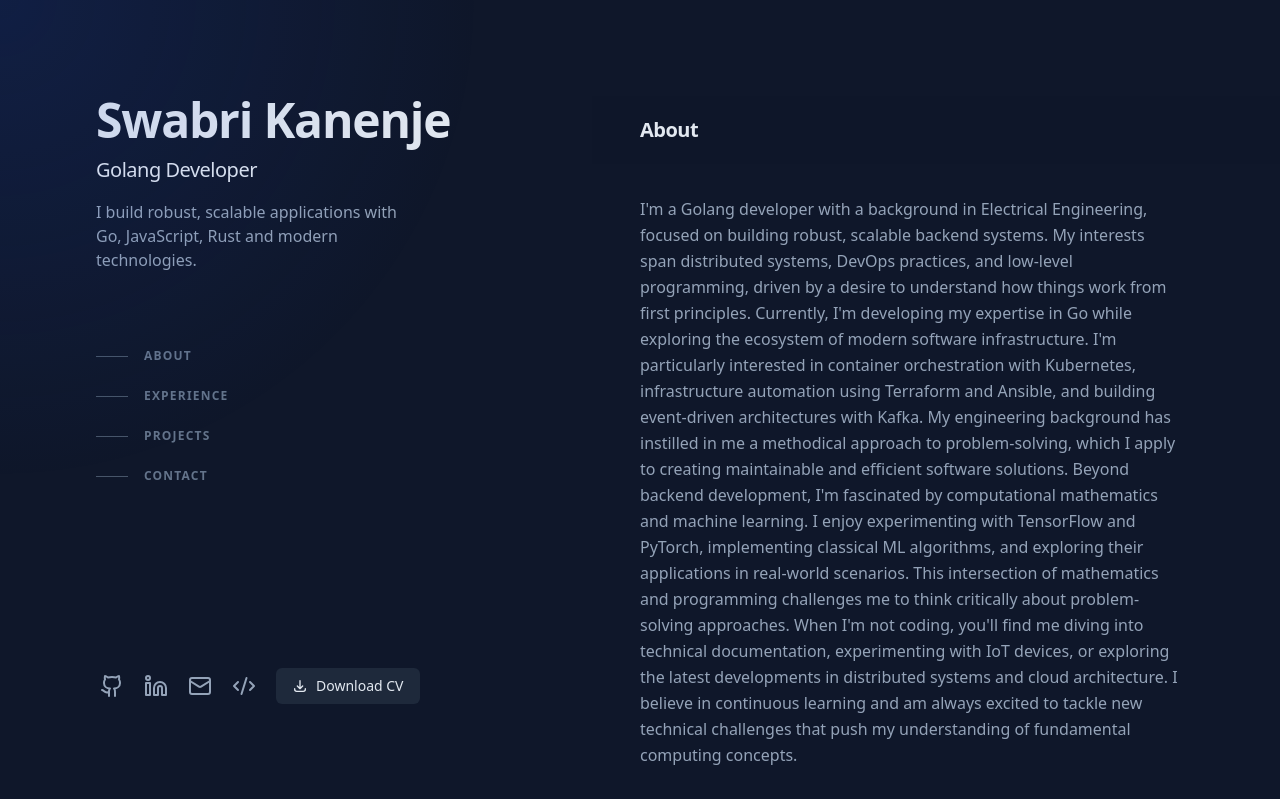
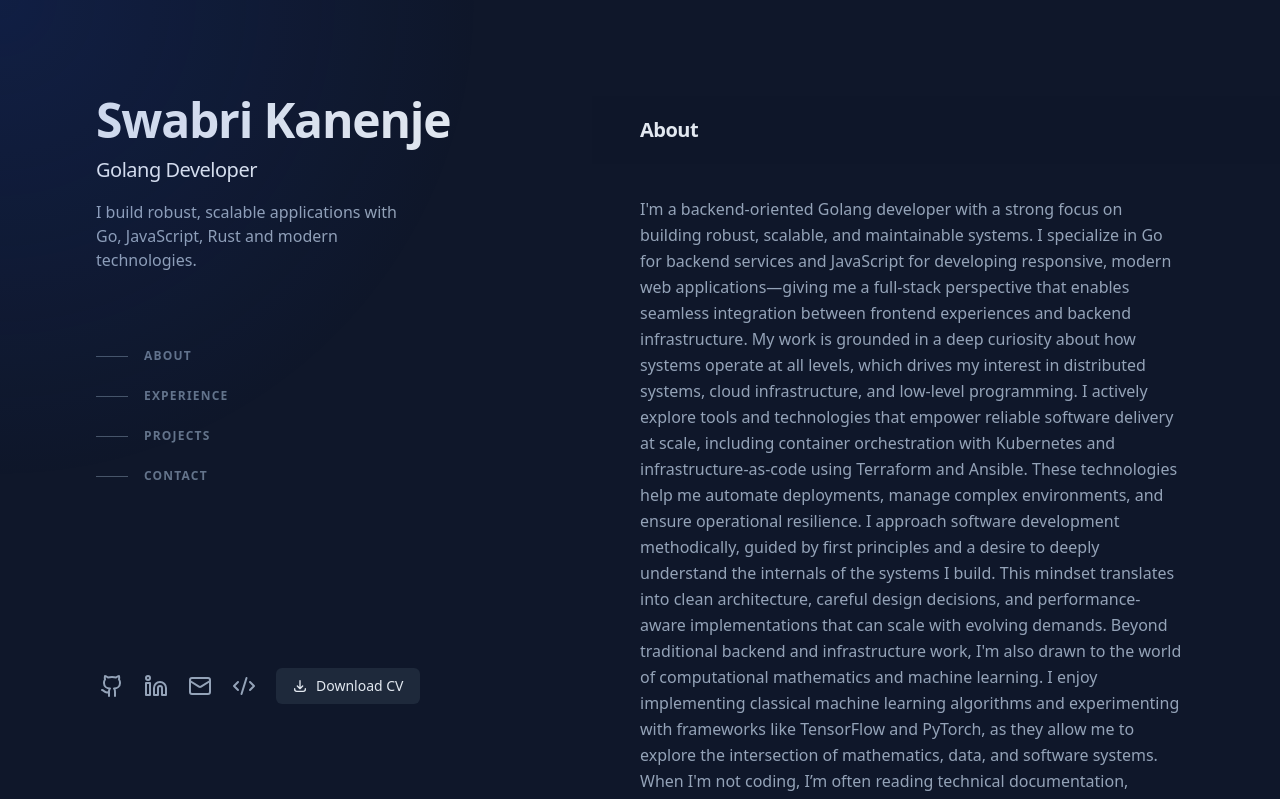
Before and after one commit to skanenje/portfolio2.0, a Next.js app: page / in a window 1280 px wide. Shown: the top 799 px of the page. Built offline with nearby package versions, Linux system fonts and the light colour scheme.

Commit message:
update bio

```diff
--- a/app/page.tsx
+++ b/app/page.tsx
@@ -171,13 +171,15 @@ export default function Home() {
               </div>
               <div>
                 <p className="mb-4">
-                  I'm a Golang developer with a background in Electrical Engineering, focused on building robust, scalable backend systems. My interests span distributed systems, DevOps practices, and low-level programming, driven by a desire to understand how things work from first principles.
+                I'm a backend-oriented Golang developer with a strong focus on building robust, scalable, and maintainable systems. I specialize in Go for backend services and JavaScript for developing responsive, modern web applications—giving me a full-stack perspective that enables seamless integration between frontend experiences and backend infrastructure.
 
-                  Currently, I'm developing my expertise in Go while exploring the ecosystem of modern software infrastructure. I'm particularly interested in container orchestration with Kubernetes, infrastructure automation using Terraform and Ansible, and building event-driven architectures with Kafka. My engineering background has instilled in me a methodical approach to problem-solving, which I apply to creating maintainable and efficient software solutions.
+My work is grounded in a deep curiosity about how systems operate at all levels, which drives my interest in distributed systems, cloud infrastructure, and low-level programming. I actively explore tools and technologies that empower reliable software delivery at scale, including container orchestration with Kubernetes and infrastructure-as-code using Terraform and Ansible. These technologies help me automate deployments, manage complex environments, and ensure operational resilience.
 
-                  Beyond backend development, I'm fascinated by computational mathematics and machine learning. I enjoy experimenting with TensorFlow and PyTorch, implementing classical ML algorithms, and exploring their applications in real-world scenarios. This intersection of mathematics and programming challenges me to think critically about problem-solving approaches.
+I approach software development methodically, guided by first principles and a desire to deeply understand the internals of the systems I build. This mindset translates into clean architecture, careful design decisions, and performance-aware implementations that can scale with evolving demands.
 
-                  When I'm not coding, you'll find me diving into technical documentation, experimenting with IoT devices, or exploring the latest developments in distributed systems and cloud architecture. I believe in continuous learning and am always excited to tackle new technical challenges that push my understanding of fundamental computing concepts.
+Beyond traditional backend and infrastructure work, I'm also drawn to the world of computational mathematics and machine learning. I enjoy implementing classical machine learning algorithms and experimenting with frameworks like TensorFlow and PyTorch, as they allow me to explore the intersection of mathematics, data, and software systems.
+
+When I'm not coding, I’m often reading technical documentation, testing new ideas through side projects, or diving into emerging trends in distributed systems and cloud-native architecture. I'm committed to continuous learning and thrive on solving complex technical challenges that stretch my understanding and push me to grow as a developer.
                 </p>
               </div>
             </section>
```
